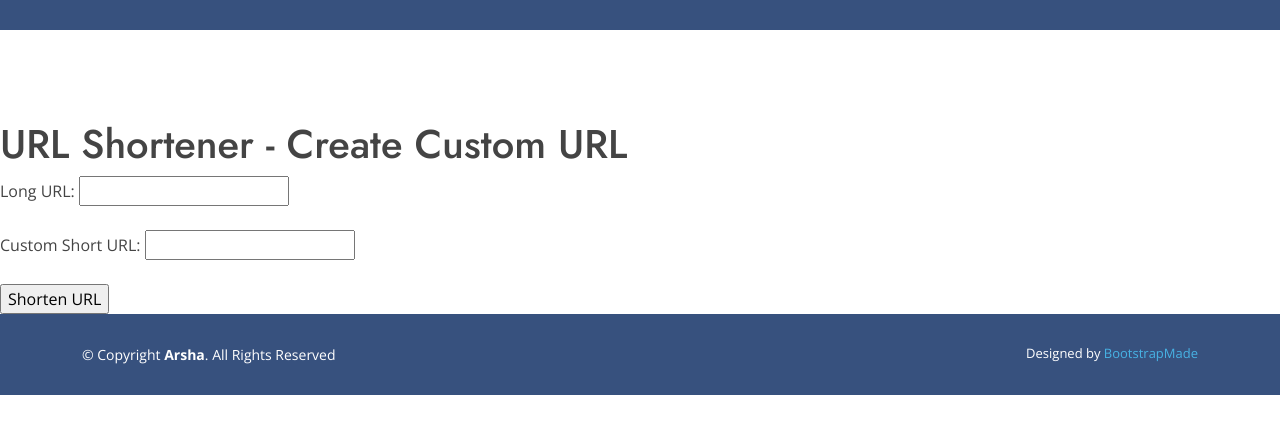
After one commit to Olalekan2040-slack/URL-Shortener, a Flask app: page /create-custom-url in a window 1280 px wide. The commit adds this page. Shown: the top 434 px of the page. Run offline with Flask 3, Linux system fonts and the light colour scheme; a user stored in the database is signed in; tables that the repository leaves empty hold one stand-in row (values such as "Sample post"); some libraries are stand-ins or nearby versions.

Commit message:
Added custom URL

```diff
--- a/website/__init__.py
+++ b/website/__init__.py
@@ -6,6 +6,8 @@ from flask_migrate import Migrate
 from flask_login import LoginManager
 from flask_qrcode import QRcode
 from flask_caching import Cache
+
+
 
 
 
--- /dev/null
+++ b/website/templates/create_custom_url.html
@@ -0,0 +1,32 @@
+{% extends "base.html" %}
+
+{% block title %}Create Custom URL{% endblock %}
+
+{% block navbar %} {% endblock %}
+
+{% block hero %} {% endblock %}
+
+{% block content %}
+<body>
+
+    <header id="header" class="fixed-top " style="background-color: #37517e;">
+        <!-- Your header content here -->
+    </header>
+
+    <br>
+    <br>
+
+    <h1>URL Shortener - Create Custom URL</h1>
+    <form method="POST" action="{{ url_for('views.create_custom_url') }}">
+        <!-- Add the CSRF token as a hidden input field -->
+
+        <label for="long_url">Long URL:</label>
+        <input type="text" name="long_url" required><br><br>
+
+        <label for="custom_short_url">Custom Short URL:</label>
+        <input type="text" name="custom_short_url" required><br><br>
+
+        <input type="submit" value="Shorten URL">
+    </form>
+</body>
+{% endblock %}
--- a/website/templates/result.html
+++ b/website/templates/result.html
@@ -87,7 +87,7 @@
     </tbody>
 </table>
 
-
+<p>Need a custom Url? click <a href="{{url_for('views.create_custom_url')}}">here</p>
 </body>
 {%endblock%}
 </html>
--- a/website/views.py
+++ b/website/views.py
@@ -4,9 +4,12 @@ import random, string
 from flask_login import login_required, current_user
 from io import BytesIO
 import base64
-from website import cache
-from .models import ClickTime, URL
+from website import cache, db
+from .models import ClickTime, URL, User
 import qrcode
+
+
+
 
 views = Blueprint('views', __name__)
 
@@ -68,6 +71,34 @@ def dashboard():
 
 
 
+
+@views.route('/create-custom-url', methods=['GET', 'POST'])
+@login_required
+def create_custom_url():
+    if request.method == 'POST':
+        long_url = request.form['long_url']
+        custom_short_url = request.form['custom_short_url']  # Add custom_short_url to get the user's custom URL input
+        if not custom_short_url:
+            flash('Please provide a custom short URL.', 'warning')
+            return redirect(url_for('views.create_custom_url'))
+
+        # Check if the custom short URL already exists in the URL dictionary
+        if custom_short_url in url_dict:
+            flash('Custom short URL already taken. Please choose a different one.', 'danger')
+            return redirect(url_for('views.create_custom_url'))
+
+        # Save the long_url and custom_short_url in the URL dictionary
+        url_dict[custom_short_url] = long_url
+
+        short_url_qr = generate_qr(custom_short_url)
+
+        short_url = url_for('views.redirect_to_url', short_url=custom_short_url, _external=True)
+        return render_template('result.html', short_url=short_url, short_url_qr=short_url_qr)
+
+    return render_template('create_custom_url.html')
+
+
+
 @views.route('/result', methods=['GET'])
 @cache.cached(timeout=60)  # Cache the result for 60 seconds
 @login_required
```
